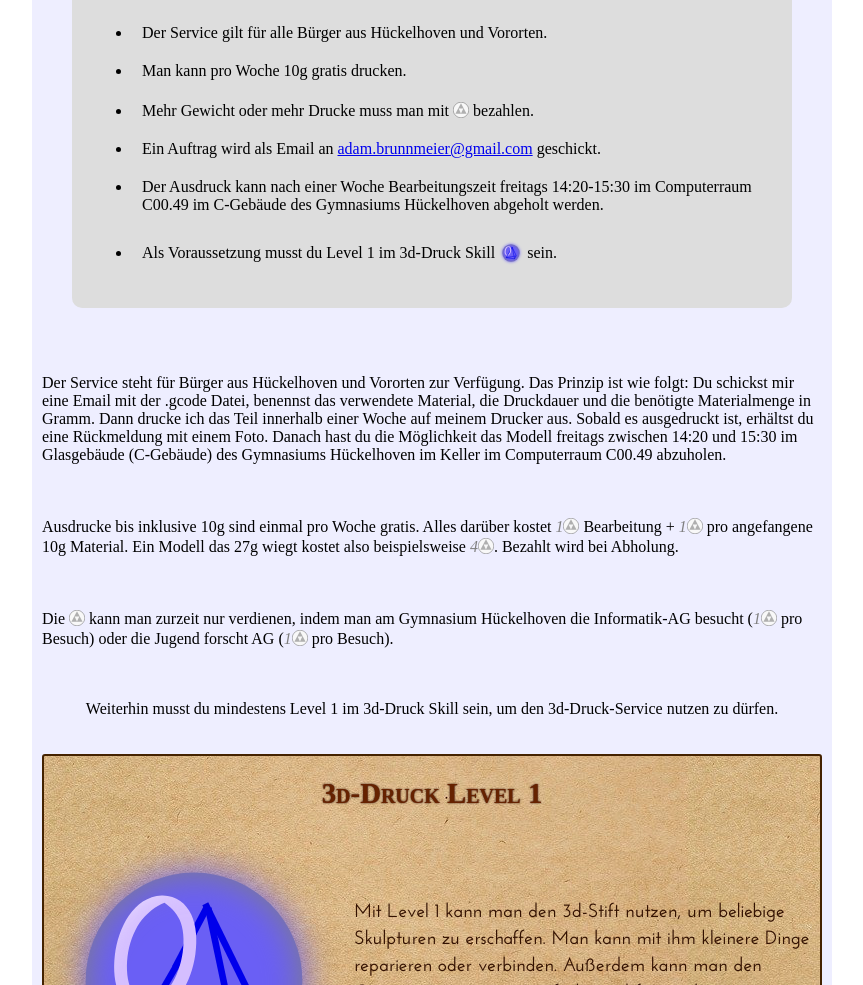
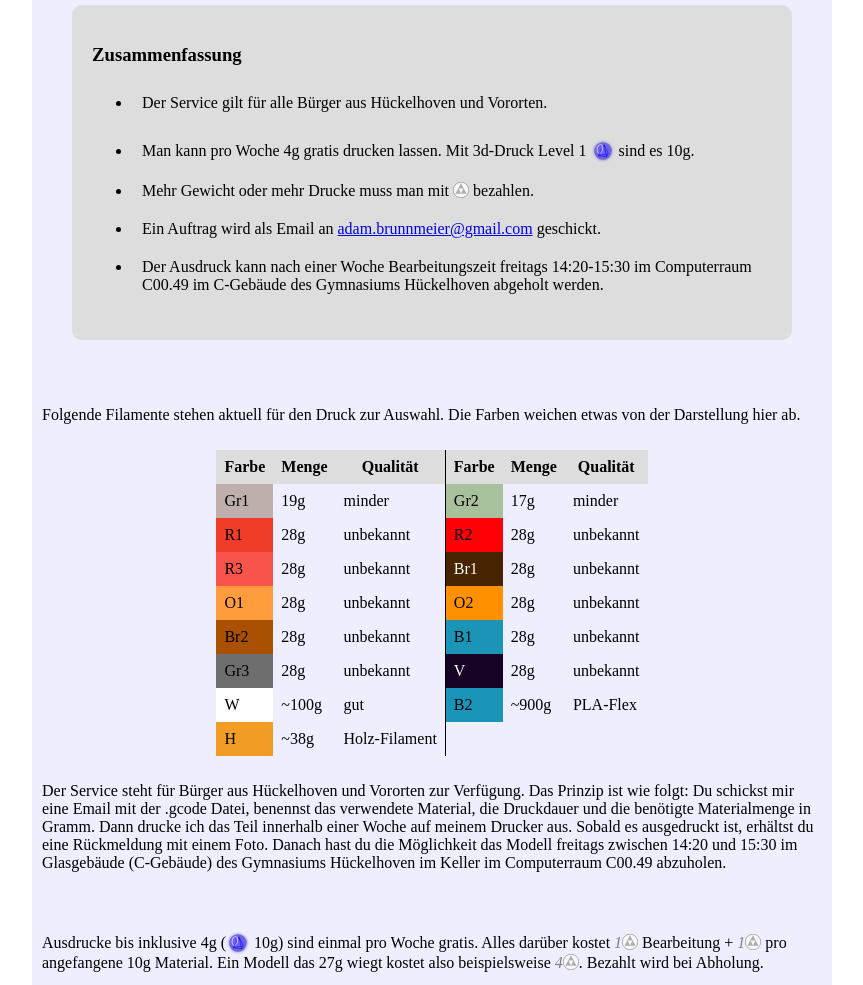
Before and after one commit to adabru/infoaghh, a plain HTML site: page 3dservice.html in a window 1280 px wide. Shown: the part 920-1905 px from the top of the page, without its empty margins (208-1071 px from the left). Drawn offline with Linux system fonts and the light colour scheme.

Commit message:
update: 4g for all, experts, colours

```diff
--- a/3dservice.html
+++ b/3dservice.html
@@ -38,29 +38,100 @@
     <a href="3dservice/fullres/19.jpg"><img title="19" src="3dservice/19.jpg"></a>
     <a href="3dservice/fullres/20.jpg"><img title="20" src="3dservice/20.jpg"></a>
     <a href="3dservice/fullres/21.jpg"><img title="21" src="3dservice/21.jpg"></a>
+    <a href="3dservice/fullres/22.jpg"><img title="22" src="3dservice/22.jpg"></a>
   </div>
   <div class="summary">
     <h3>Zusammenfassung</h3>
     <ul>
       <li>Der Service gilt für alle Bürger aus Hückelhoven und Vororten.</li>
-      <li>Man kann pro Woche 10g gratis drucken.</li>
+      <li>Man kann pro Woche 4g gratis drucken lassen. Mit 3d-Druck Level 1 <a href="#lvl1-3dprint"><i class="lvl1-3dprint"></i></a> sind es 10g.</li>
       <li>Mehr Gewicht oder mehr Drucke muss man mit <i class="coin"></i> bezahlen.</li>
       <li>Ein Auftrag wird als Email an <a href="mailto:adam.brunnmeier@gmail.com">adam.brunnmeier@gmail.com</a> geschickt.</li>
       <li>Der Ausdruck kann nach einer Woche Bearbeitungszeit freitags 14:20-15:30 im Computerraum C00.49 im C-Gebäude des Gymnasiums Hückelhoven abgeholt werden.</li>
-      <li>Als Voraussetzung musst du Level 1 im 3d-Druck Skill <a href="#lvl1-3dprint"><i class="lvl1-3dprint"></i></a> sein.</li>
     </ul>
   </div>
+  <p>
+    Folgende Filamente stehen aktuell für den Druck zur Auswahl. Die Farben weichen etwas von der Darstellung hier ab.
+  </p>
+  <table>
+    <tr>
+      <th>Farbe</th>
+      <th>Menge</th>
+      <th>Qualität</th>
+      <th>Farbe</th>
+      <th>Menge</th>
+      <th>Qualität</th>
+    </tr>
+    <tr>
+      <td style="background: #BFAFAC;">Gr1</td>
+      <td>19g</td>
+      <td>minder</td>
+      <td style="background: #A9C09C;">Gr2</td>
+      <td>17g</td>
+      <td>minder</td>
+    </tr>
+    <tr>
+      <td style="background: #EF3D2A;">R1</td>
+      <td>28g</td>
+      <td>unbekannt</td>
+      <td style="background: #FE0006;">R2</td>
+      <td>28g</td>
+      <td>unbekannt</td>
+    </tr>
+    <tr>
+      <td style="background: #F9544B;">R3</td>
+      <td>28g</td>
+      <td>unbekannt</td>
+      <td style="background: #482300; color: white;">Br1</td>
+      <td>28g</td>
+      <td>unbekannt</td>
+    </tr>
+    <tr>
+      <td style="background: #FF9C3E;">O1</td>
+      <td>28g</td>
+      <td>unbekannt</td>
+      <td style="background: #FF9000;">O2</td>
+      <td>28g</td>
+      <td>unbekannt</td>
+    </tr>
+    <tr>
+      <td style="background: #A95100;">Br2</td>
+      <td>28g</td>
+      <td>unbekannt</td>
+      <td style="background: #1A95B8;">B1</td>
+      <td>28g</td>
+      <td>unbekannt</td>
+    </tr>
+    <tr>
+      <td style="background: #6E6E6E;">Gr3</td>
+      <td>28g</td>
+      <td>unbekannt</td>
+      <td style="background: #150224; color: white;">V</td>
+      <td>28g</td>
+      <td>unbekannt</td>
+    </tr>
+    <tr>
+      <td style="background: #FFFFFF;">W</td>
+      <td>~100g</td>
+      <td>gut</td>
+      <td style="background: #1A95B8;">B2</td>
+      <td>~900g</td>
+      <td>PLA-Flex</td>
+    </tr>
+    <tr>
+      <td style="background: #F19C25;">H</td>
+      <td>~38g</td>
+      <td>Holz-Filament</td>
+    </tr>
+  </table>
   <p>
     Der Service steht für Bürger aus Hückelhoven und Vororten zur Verfügung. Das Prinzip ist wie folgt: Du schickst mir eine Email mit der .gcode Datei, benennst das verwendete Material, die Druckdauer und die benötigte Materialmenge in Gramm. Dann drucke ich das Teil innerhalb einer Woche auf meinem Drucker aus. Sobald es ausgedruckt ist, erhältst du eine Rückmeldung mit einem Foto. Danach hast du die Möglichkeit das Modell freitags zwischen 14:20 und 15:30 im Glasgebäude (C-Gebäude) des Gymnasiums Hückelhoven im Keller im Computerraum C00.49 abzuholen.
   </p>
   <p>
-    Ausdrucke bis inklusive 10g sind einmal pro Woche gratis. Alles darüber kostet <i class="coin">1</i> Bearbeitung + <i class="coin">1</i> pro angefangene 10g Material. Ein Modell das 27g wiegt kostet also beispielsweise <i class="coin">4</i>. Bezahlt wird bei Abholung.
+    Ausdrucke bis inklusive 4g (<a href="#lvl1-3dprint"><i class="lvl1-3dprint"></i></a> 10g) sind einmal pro Woche gratis. Alles darüber kostet <i class="coin">1</i> Bearbeitung + <i class="coin">1</i> pro angefangene 10g Material. Ein Modell das 27g wiegt kostet also beispielsweise <i class="coin">4</i>. Bezahlt wird bei Abholung.
   </p>
   <p>
     Die <i class="coin"></i> kann man zurzeit nur verdienen, indem man am Gymnasium Hückelhoven die Informatik-AG besucht (<i class="coin">1</i> pro Besuch) oder die Jugend forscht AG (<i class="coin">1</i> pro Besuch).
-  </p>
-  <p>
-    Weiterhin musst du mindestens Level 1 im 3d-Druck Skill sein, um den 3d-Druck-Service nutzen zu dürfen.
   </p>
 
   <div class="skill" id="lvl1-3dprint">
@@ -80,7 +151,7 @@
       <div>
         <ul>
           <li>
-            3d-Druck-Service, siehe <a href = https://infoaghh.de/3dservice>infoaghh.de/3dservice</a> .
+            3d-Druck-Service 10g pro Woche statt 4g, siehe <a href = https://infoaghh.de/3dservice>infoaghh.de/3dservice</a> .
           </li>
           <li>
             Täglich 2m Filament aus der Stadtbücherei, statt 1m.
@@ -118,7 +189,7 @@
       </label>
       <div>
         <p>
-          In diesem Abschnitt wird ein möglicher Weg erklärt, um die gestellten Aufgaben zu lösen.
+          In diesem Abschnitt wird ein möglicher Weg erklärt, um die gestellten Aufgaben zu lösen. Falls du Schüler bist, kannst du stattdessen auch die Unterstützung der Schülerexperten in der Informatik AG des Gymnasiums in Anspruch nehmen, siehe <a href="https://infoaghh.de">infoaghh.de</a>.
         </p>
         <p>
           Einen 3d-Stift kann man freitags von 14:20-15:30 im Computerraum C00.49 im C-Gebäude des Gymnasium Hückelhovens ausleihen, wenn man keinen zuhause hat. Die Bedienung kann man sich z.B. auf youtube ansehen: <a href="https://www.youtube.com/watch?v=edUVi0IZmdw">Mein 3D-Stift / So funktioniert er</a>. Man braucht ein paar Versuche, um sich an die Bedienung zu gewöhnen. Zum Einstieg kann man versuchen ein Bild abzumalen, indem man eine Folie darüber legt und auf der Folie abpaust. Filament zum verbrauchen kann man sich kostenlos in der Stadtbücherei aushändigen lassen.
--- a/3dservice/3dservice.css
+++ b/3dservice/3dservice.css
@@ -21,6 +21,20 @@ section {
 }
 section p {
   padding: 10px;
+  width: 100%;
+  box-sizing: border-box;
+}
+section table {
+  border-collapse: collapse;
+}
+section th {
+  background: #ddd;
+}
+section td, section th {
+  padding: 8px;
+}
+section td:nth-child(3), section th:nth-child(3) {
+  border-right: 1px solid black;
 }
 .gallery {
   text-align: center;
```
Also changed, not shown: 3dservice/22.jpg (added), 3dservice/fullres/22.jpg (added).
